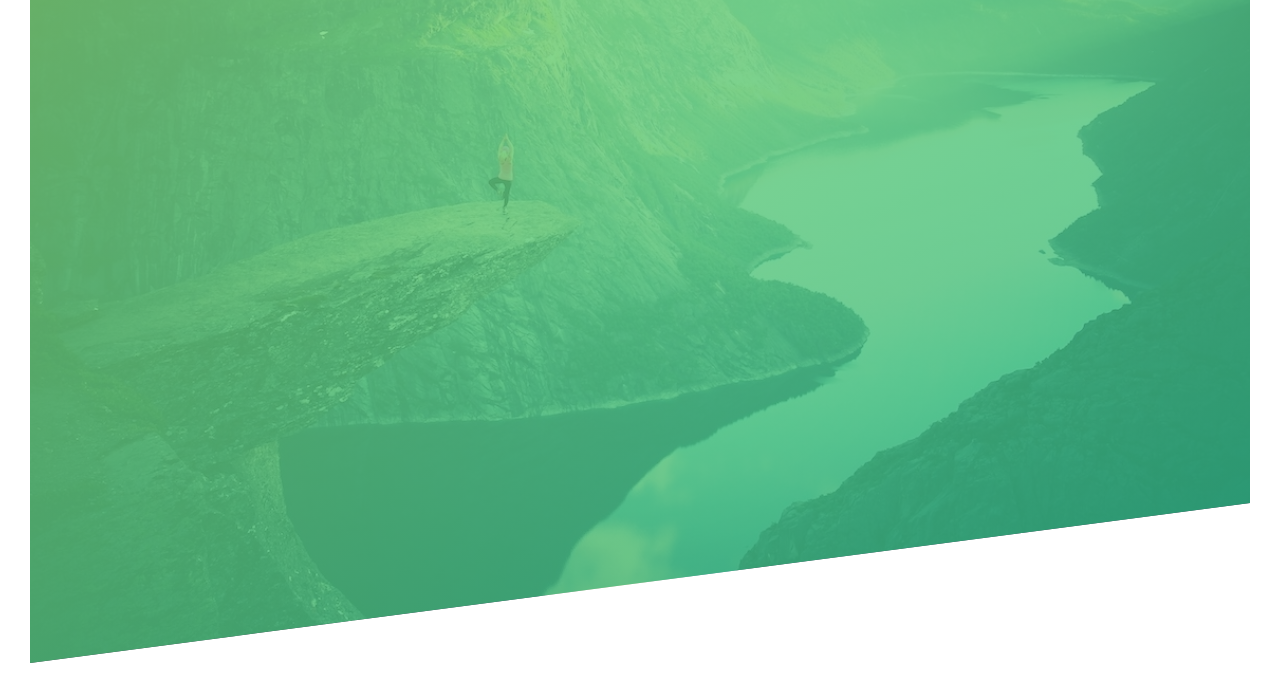
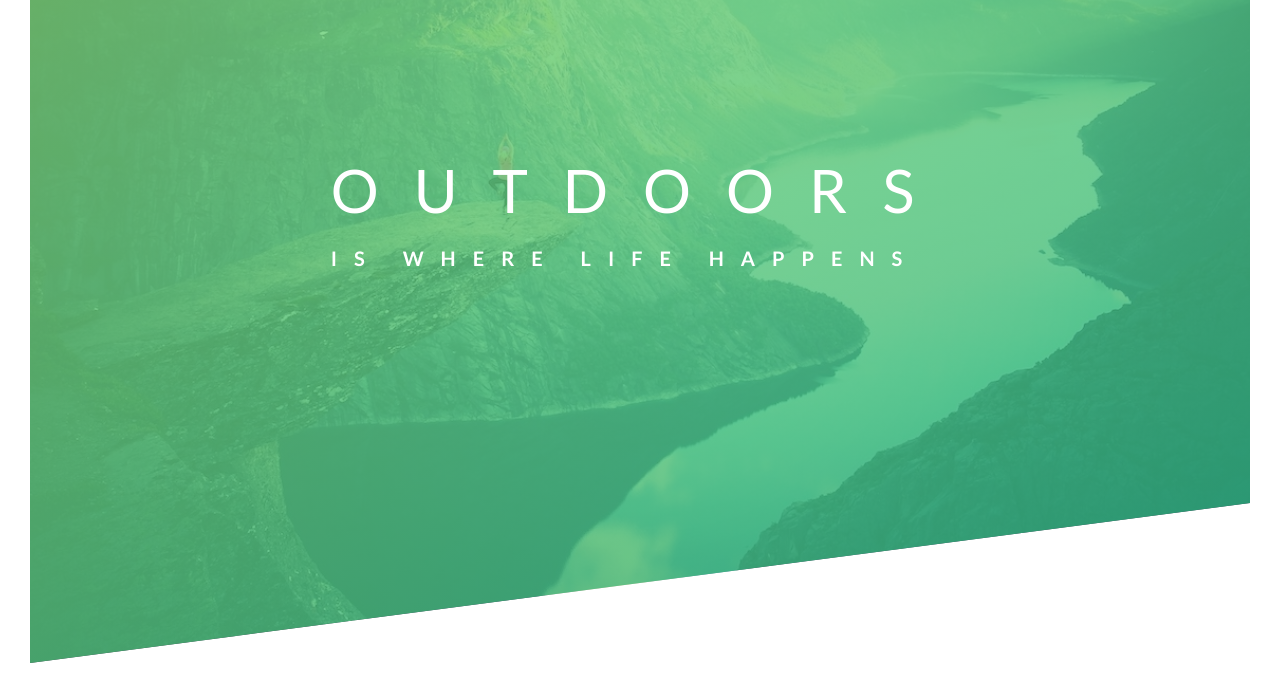
Before and after one commit to Ratn365/LearnCss-Jonas, a plain HTML site: page index.html in a window 1280 px wide. Shown: the part 127-820 px from the top of the page. Drawn offline with Linux system fonts and the light colour scheme.

Commit message:
Text-Box basic Style

```diff
--- a/css/style.css
+++ b/css/style.css
@@ -49,3 +49,30 @@ body {
 .logo {
     height: 35px;
 }
+
+.text-box {
+    position: absolute;
+    top: 40%;
+    left: 50%;
+    transform: translate(-50%, -50%);
+}
+
+.heading-primary {
+    color: #fff;
+    text-transform: uppercase;
+}
+
+
+.heading-primary-main {
+    display: block;
+    font-weight: 400;
+    font-size: 60px;
+    letter-spacing: 35px;
+}
+
+.heading-primary-sub {
+    display: block;
+    font-size: 20px;
+    font-weight: 700;
+    letter-spacing: 17px;
+}
--- a/index.html
+++ b/index.html
@@ -22,6 +22,13 @@
         <div class="logo-box">
             <img src="/img/logo-white.png" alt="Logo" class="logo">
         </div>
+        <div class="text-box">
+            <h1 class="heading-primary">
+                <span class="heading-primary-main">Outdoors</span>
+                <span class="heading-primary-sub">Is where life happens</span>
+
+            </h1>
+        </div>
     </header>
 
 </body>
```
